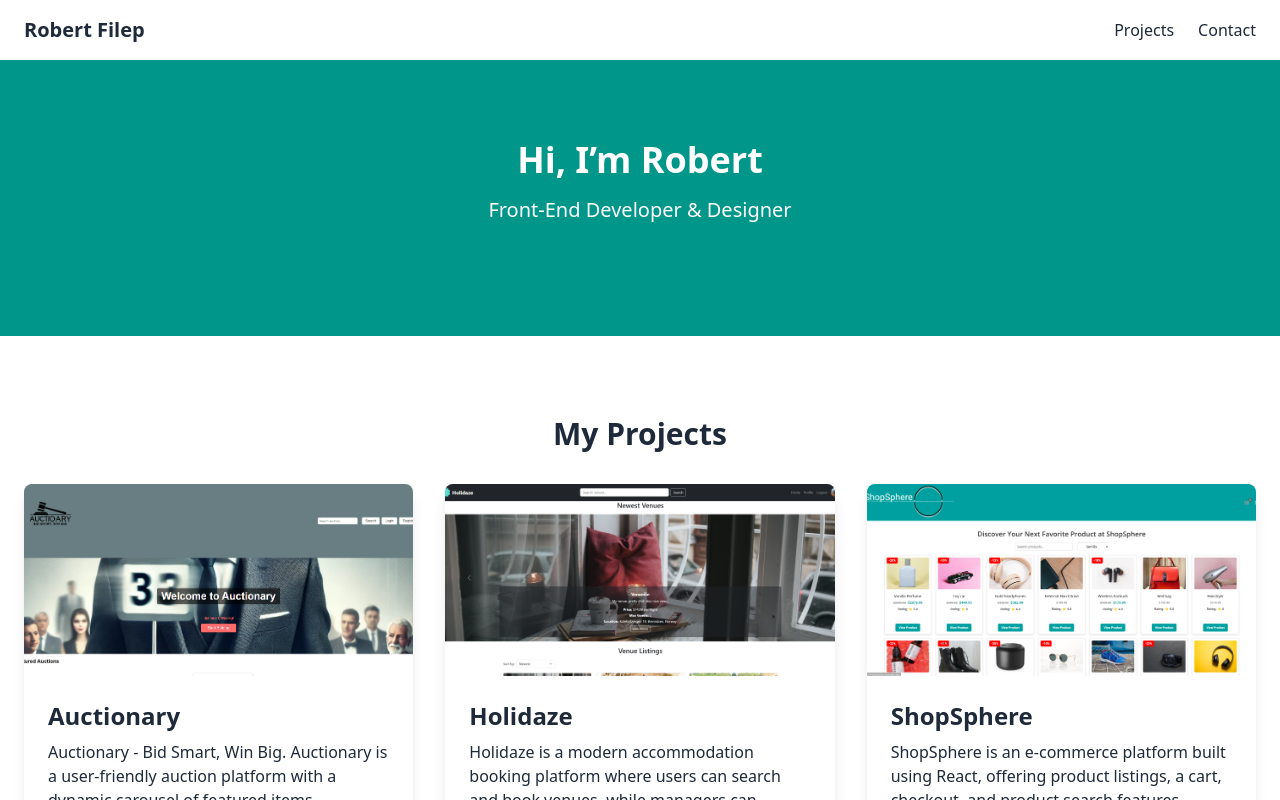
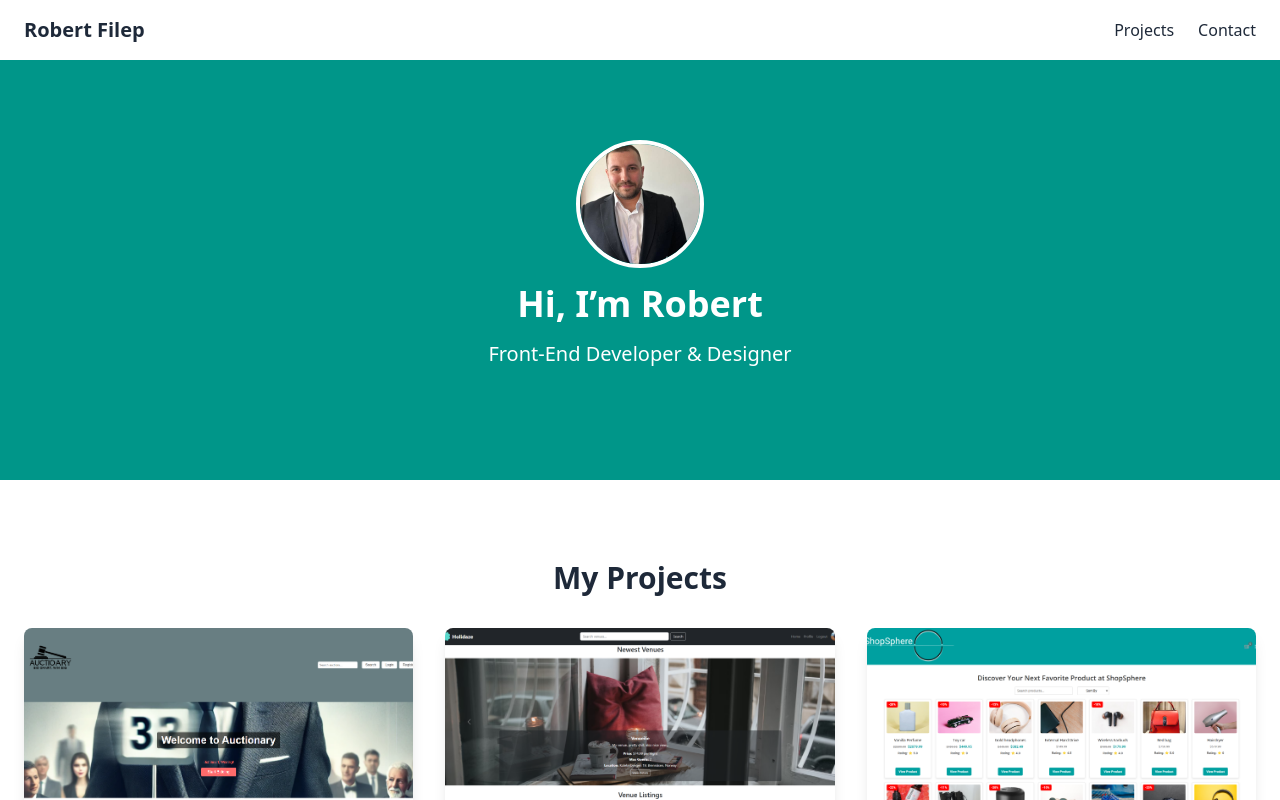
Before and after one commit to robfil50219/my-portfolio, a React (Vite) app: page / in a window 1280 px wide. Shown: the top 800 px of the page. Built offline with nearby package versions, Linux system fonts and the light colour scheme.

Commit message:
profile image

```diff
--- a/src/components/Hero.jsx
+++ b/src/components/Hero.jsx
@@ -1,12 +1,44 @@
-import React from 'react';
+import React, { useState } from 'react';
+import profilePic from '../assets/profile.jpg'; // or '/images/profile.jpg' if using public/
 
 export default function Hero() {
+    const [zoomed, setZoomed] = useState(false);
+
     return (
+        <>
             <section className="bg-teal-600 text-white py-20">
                 <div className="container mx-auto px-6 text-center">
+                    {/* Profile picture with border, zoom, and shadow-on-hover */}
+                    <img
+                        src={profilePic}
+                        alt="Robert Filep"
+                        className="
+              w-32 h-32 rounded-full mx-auto mb-4 object-cover
+              border-4 border-white
+              cursor-pointer
+              transition-transform transition-shadow duration-300
+              hover:scale-105 hover:shadow-xl
+            "
+                        onClick={() => setZoomed(true)}
+                    />
                     <h2 className="text-4xl font-bold mb-4">Hi, I’m Robert</h2>
                     <p className="text-xl mb-8">Front-End Developer & Designer</p>
                 </div>
             </section>
+
+            {/* Lightbox overlay */}
+            {zoomed && (
+                <div
+                    className="fixed inset-0 bg-black bg-opacity-75 flex items-center justify-center z-50"
+                    onClick={() => setZoomed(false)}
+                >
+                    <img
+                        src={profilePic}
+                        alt="Robert Filep"
+                        className="max-w-[90%] max-h-[90%] rounded-lg shadow-lg"
+                    />
+                </div>
+            )}
+        </>
     );
 }
```
Also changed, not shown: src/assets/profile.jpg (added). Lines whose indentation alone changed are shown as unchanged.
